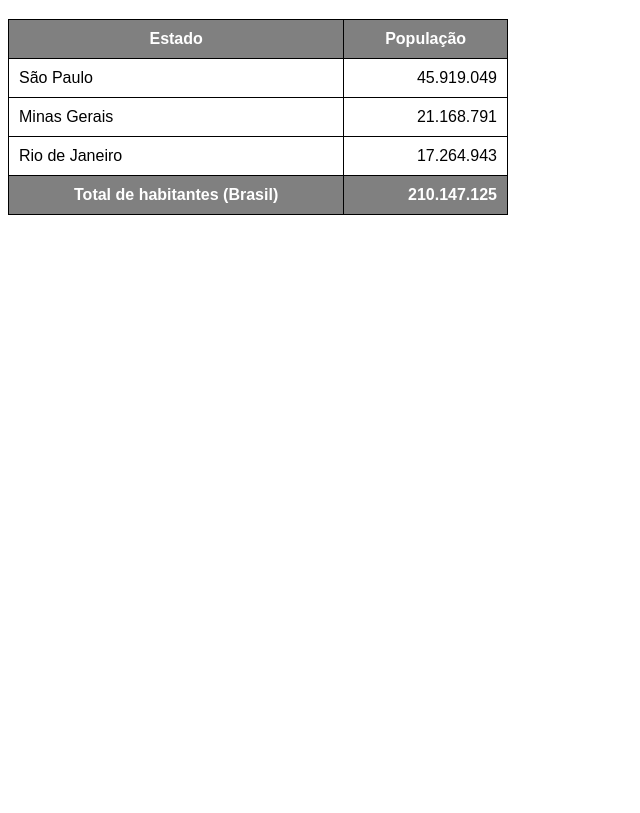
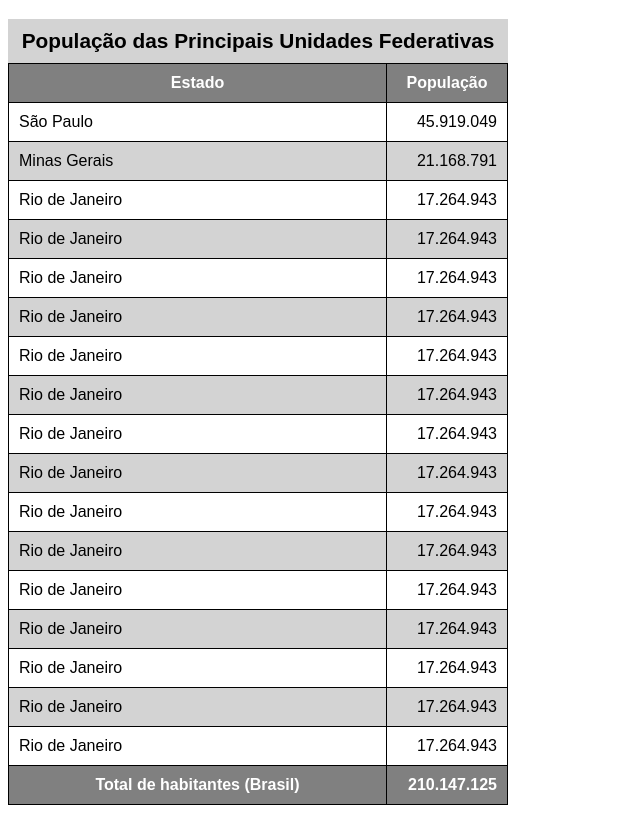
Before and after one commit to MBolze/html-css, a plain HTML site: page exercícios/ex023/tabela002.html in a window 1280 px wide. Shown: the part 61-874 px from the top of the page, without its empty margins (0-640 px from the left). Before the commit the page ends 800 px from the top, so only its background shows below. Drawn offline with Linux system fonts and the light colour scheme.

Commit message:
Update tabela002.html

```diff
--- a/exercícios/ex023/tabela002.html
+++ b/exercícios/ex023/tabela002.html
@@ -14,6 +14,14 @@
         table {
             width: 500px;
             border-collapse: collapse;
+            position: relative;
+        }
+
+        caption {
+            font-size: 1.3em;
+            font-weight: bold;
+            padding: 10px;
+            background-color: lightgray;
         }
 
         th, td {
@@ -26,6 +34,15 @@
             color: white;
         }
 
+        thead > tr > th { /* Grudar o cabeçalho da tabela! */
+            position: sticky;
+            top: -1px;
+            background-color: gray;
+        }
+
+        tbody > tr:nth-child(even) {
+            background-color: lightgrey;
+        }
         td.num {
             text-align: right;
         }
@@ -36,6 +53,7 @@
     <!--
         ANATOMIA PARA TABELAS GRANDES
         TABLE
+            CAPTION
             THEAD
                 TR, TD, TH
             TBODY
@@ -45,10 +63,11 @@
     -->
 
     <TABle>
+        <caption>População das Principais Unidades Federativas</caption>
         <thead>
             <tr>
-                <th>Estado</th>
-                <th>População</th>
+                <th scope="col">Estado</th>
+                <th scope="col" style="width: 100px;">População</th>
             </tr>
         </thead>
         <tbody>
@@ -64,9 +83,64 @@
                 <td>Rio de Janeiro</td>
                 <td class="num">17.264.943</td>
             </tr>
+            <tr>
+                <td>Rio de Janeiro</td>
+                <td class="num">17.264.943</td>
+            </tr>
+            <tr>
+                <td>Rio de Janeiro</td>
+                <td class="num">17.264.943</td>
+            </tr>
+            <tr>
+                <td>Rio de Janeiro</td>
+                <td class="num">17.264.943</td>
+            </tr>
+            <tr>
+                <td>Rio de Janeiro</td>
+                <td class="num">17.264.943</td>
+            </tr>
+            <tr>
+                <td>Rio de Janeiro</td>
+                <td class="num">17.264.943</td>
+            </tr>
+            <tr>
+                <td>Rio de Janeiro</td>
+                <td class="num">17.264.943</td>
+            </tr>
+            <tr>
+                <td>Rio de Janeiro</td>
+                <td class="num">17.264.943</td>
+            </tr><tr>
+                <td>Rio de Janeiro</td>
+                <td class="num">17.264.943</td>
+            </tr>
+            <tr>
+                <td>Rio de Janeiro</td>
+                <td class="num">17.264.943</td>
+            </tr>
+            <tr>
+                <td>Rio de Janeiro</td>
+                <td class="num">17.264.943</td>
+            </tr>
+            <tr>
+                <td>Rio de Janeiro</td>
+                <td class="num">17.264.943</td>
+            </tr>
+            <tr>
+                <td>Rio de Janeiro</td>
+                <td class="num">17.264.943</td>
+            </tr>
+            <tr>
+                <td>Rio de Janeiro</td>
+                <td class="num">17.264.943</td>
+            </tr>
+            <tr>
+                <td>Rio de Janeiro</td>
+                <td class="num">17.264.943</td>
+            </tr>
         </tbody>
         <tfoot>
-            <th>Total de habitantes (Brasil)</th>
+            <th scope="row">Total de habitantes (Brasil)</th>
             <td class="num"><strong>210.147.125</strong></td>
         </tfoot>
     </TABle>
```
